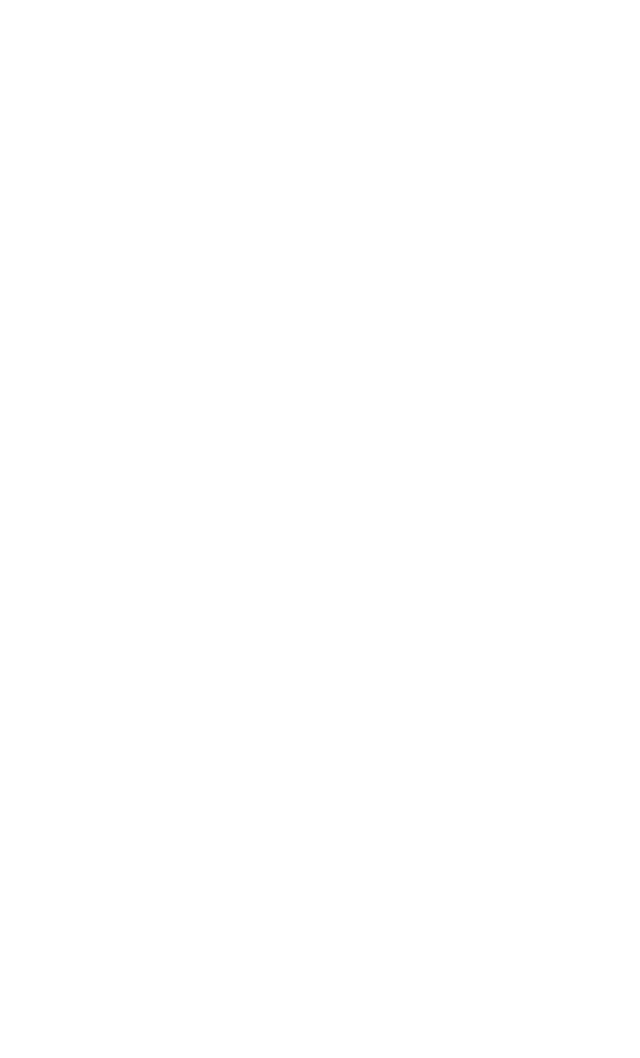
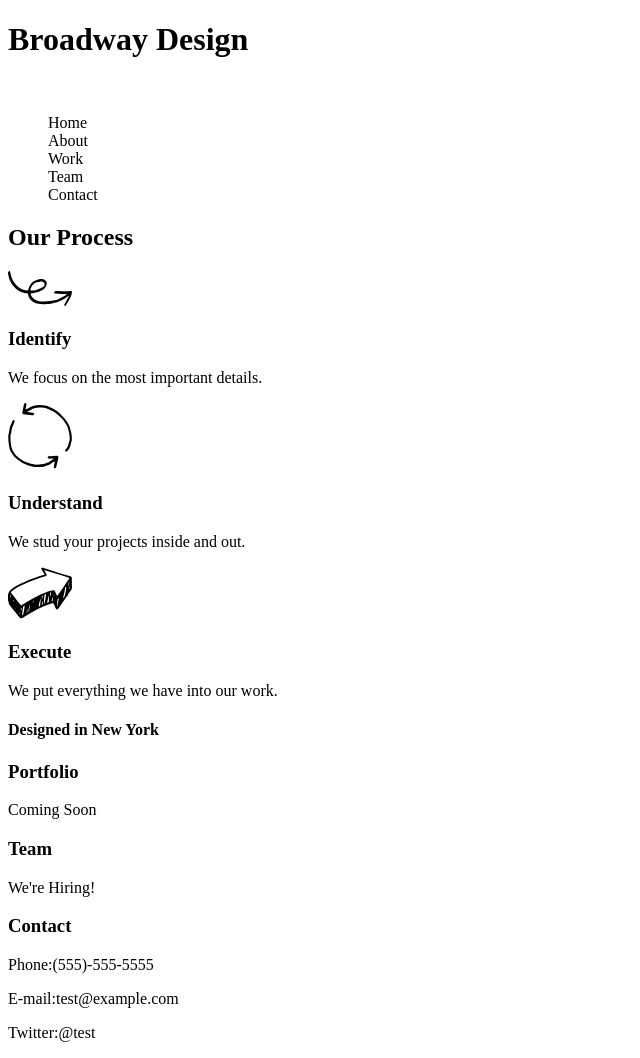
Before and after one commit to ayu69101/Broadway, a plain HTML site: page index.html in a window 1280 px wide. Shown: the whole page, without its empty margins (0-640 px from the left). Before the commit the page ends 800 px from the top, so only its background shows below. Drawn offline with Linux system fonts and the light colour scheme.

Commit message:
firt html page

```diff
--- a/index.html
+++ b/index.html
@@ -5,6 +5,51 @@
     <title>Broadway</title>
   </head>
   <body>
+    <div>
+      <h1>Broadway Design</h1>
+      <br />
+      <nav>
+        <ul style="list-style-type:none">
+          <li>Home</li>
+          <li>About</li>
+          <li>Work</li>
+          <li>Team</li>
+          <li>Contact</li>
+        </ul>
+      </nav>
+    </div>
+    <div>
+      <h2>Our Process</h2>
+      <div>
+        <img src="./Resources/Images/identify.svg">
+        <h3>Identify</h3>
+        <p>We focus on the most important details.</p>
+      </div>
+      <div>
+        <img src="./Resources/Images/understand.svg">
+        <h3>Understand</h3>
+        <p>We stud your projects inside and out.</p>
+      </div>
+      <div>
+        <img src="./Resources/Images/execute.svg">
+        <h3>Execute</h3>
+        <p>We put everything we have into our work.</p>
+    </div>
+    <div id="background2">
+      <h4>Designed in New York</h4>
+    </div>
+    <div id="work">
+      <h3>Portfolio</h3>
+      <p>Coming Soon</p>
+    <div id="team">
+      <h3>Team</h3>
+      <p>We're Hiring!</p>
+    </div>
+    <div id="contact">
+      <h3>Contact</h3>
+      <p>Phone:(555)-555-5555</p>
+      <p>E-mail:test@example.com</p>
+      <p>Twitter:@test</p>
 
   </body>
 </html>
```
